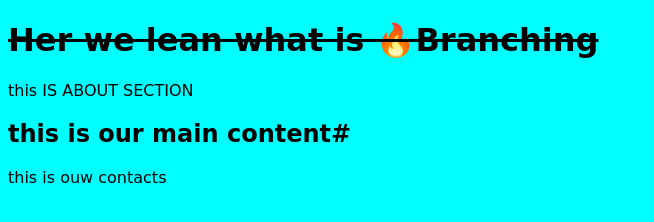
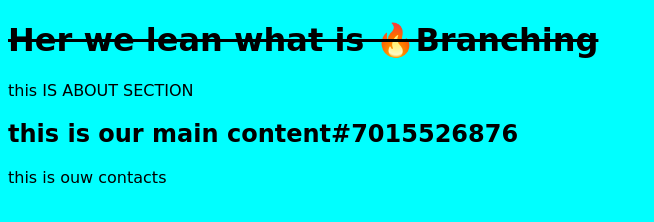
Before and after one commit to robin1117/testingWithGit, a plain HTML site: page index.html in a window 1280 px wide. Shown: the whole page, without its empty margins (0-654 px from the left). Drawn offline with Linux system fonts and the light colour scheme.

Commit message:
added contact number

```diff
--- a/index.html
+++ b/index.html
@@ -13,7 +13,7 @@
     </section>
     <main>
         <h2>
-            this is our main content#
+            this is our main content#7015526876
         </h2>
     </main>
     <section>
```
